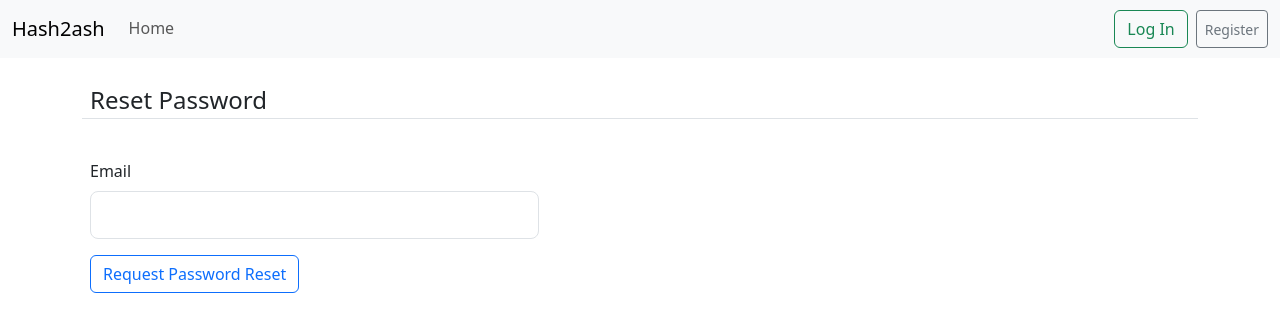
After one commit to Caaams95/Hash2Ash, a Flask app: page /reset_password in a window 1280 px wide. The commit adds this page. Shown: the top 332 px of the page. Run offline with Flask 3, Linux system fonts and the light colour scheme.

Commit message:
:triangular_flag_on_post: Add reset password feature and send mail

```diff
--- a/hash2ash/app/hash2ash/forms.py
+++ b/hash2ash/app/hash2ash/forms.py
@@ -90,3 +90,18 @@ class AdminUpdateAccountForm(FlaskForm):
             user_with_same_email = Users.query.filter_by(email=email.data).first()
             if user_with_same_email:
                 raise ValidationError('This email is already in use. Please choose another one.')
+
+
+class RequestResetForm(FlaskForm):
+    email = StringField('Email', validators=[DataRequired(), Email()])
+    submit = SubmitField('Request Password Reset')
+
+    def validate_email(self, email):
+        user = Users.query.filter_by(email=email.data).first()
+        if user is None:
+            raise ValidationError('There is no account with that email. You must register first.')
+
+class ResetPasswordForm(FlaskForm):
+    password = PasswordField('Password', validators=[DataRequired()])
+    confirm_password = PasswordField('Confirm Password', validators=[DataRequired(), EqualTo('password')])
+    submit = SubmitField('Reset Password')
--- a/hash2ash/app/hash2ash/routes.py
+++ b/hash2ash/app/hash2ash/routes.py
@@ -1,9 +1,12 @@
 from flask import render_template, url_for, flash, redirect, request, abort
-from hash2ash import app, db, bcrypt
+from hash2ash import app, db, bcrypt, mail
 from hash2ash.models import Users, Instances, Hashes
-from hash2ash.forms import RegistrationForm, LoginForm, CrackStationForm, UpdateAccountForm, AdminUpdateAccountForm   # Importation des classes RegistrationForm et LoginForm depuis forms.py
+from hash2ash.forms import RegistrationForm, LoginForm, CrackStationForm, UpdateAccountForm, AdminUpdateAccountForm, RequestResetForm, ResetPasswordForm   # Importation des classes RegistrationForm et LoginForm depuis forms.py
 from flask_login import login_user, current_user, logout_user, login_required
-
+from flask_mail import Message
+import smtplib
+from email.mime.text import MIMEText
+from email.mime.multipart import MIMEMultipart
 
 
 ### Routes
@@ -12,6 +15,7 @@ from flask_login import login_user, current_user, logout_user, login_required
 def home():
     return render_template('home.html', title='Home')
 
+# Route pour l'inscription de l'utilisateur
 @app.route('/register', methods=['GET', 'POST'])
 def register():
     if current_user.is_authenticated:
@@ -27,6 +31,7 @@ def register():
         return redirect(url_for('login'))
     return render_template('register.html', title='Register', form=form)
 
+# Route pour la connexion de l'utilisateur
 @app.route('/login', methods=['GET', 'POST'])
 def login():
     if current_user.is_authenticated:
@@ -43,12 +48,13 @@ def login():
             flash('Login Unsuccessful. Please check email and password', 'danger')
     return render_template('login.html', title='Login', form=form)
 
+# Route pour la déconnexion de l'utilisateur
 @app.route('/logout', methods=['GET', 'POST'])
 def logout():
     logout_user()
     return redirect(url_for('home'))
 
-
+# Route pour le formulaire de enregistrement d'un hash
 @app.route('/crackstation', methods=['GET', 'POST'])            # Route pour la page de test de hash
 @login_required
 def crackstation():
@@ -65,15 +71,10 @@ def crackstation():
         else:
             flash(f'You must be logged in to use Crack Station', 'danger')
             return redirect(url_for('login'))
-####Pour debbuger le formulaire
-    # flash(f'Form not validated', 'danger')
-    # for field, errors in form.errors.items():
-    #     for error in errors:
-    #         flash(f"Error in the {getattr(form, field).label.text} field - {error}")
-####Fin pour debbuger le formulaire
 
     return render_template('crackstation.html', title='Crack Station', form=form)
 
+# Route pour la page profil avec les hashes de l'utilisateur
 @app.route('/account', methods=['GET', 'POST'])
 @app.route('/account/myhashes', methods=['GET', 'POST'])
 @login_required
@@ -81,6 +82,7 @@ def account():
     hashes = Hashes.query.filter_by(fk_id_user=current_user.id_user).all()
     return render_template('accountMyhashes.html', title='My Hashes', hashes=hashes)
 
+# Route pour la mise à jour des infos du compte utilisateur
 @app.route('/account/info', methods=['GET', 'POST'])
 def accountInfo():
     form = UpdateAccountForm()
@@ -95,6 +97,7 @@ def accountInfo():
         form.email.data = current_user.email
     return render_template('accountInfo.html', title='My Info', form=form)
 
+# Route pour la mise à jour du mot de passe en etant admin
 @app.route('/adminpanel', methods=['GET', 'POST'])
 @login_required
 def adminpanel():
@@ -120,6 +123,7 @@ def adminpanel():
     users = Users.query.order_by(Users.id_user.desc()).paginate(page=page, per_page=10)
     return render_template('adminpanel.html', title='Admin Panel', form=form, users=users, user_count=user_count)
 
+# Route pour afficher les hashes d'un utilisateur en etant admin
 @app.route('/adminpanel/user_<int:id_user>/hashes')
 @login_required
 def adminpanelUserHashes(id_user):
@@ -131,6 +135,7 @@ def adminpanelUserHashes(id_user):
     hashes = Hashes.query.filter_by(fk_id_user=user.id_user).all()
     return render_template('adminpanelUserHashes.html', title='User Hashes', hashes=hashes, username=username)
 
+# Route pour la suppression d'un hash
 @app.route('/adminpanel/hash_<int:id_hash>/delete', methods=['POST'])
 @login_required
 def delete_hash(id_hash):
@@ -145,6 +150,7 @@ def delete_hash(id_hash):
     else:
         return redirect(url_for('adminpanelUserHashes', id_user=hash.fk_id_user))
 
+# Route pour la suppression d'un utilisateur
 @app.route('/adminpanel/user_<int:id_user>/delete', methods=['POST'])
 @login_required
 def delete_user(id_user):
@@ -158,3 +164,53 @@ def delete_user(id_user):
     db.session.commit()
     flash(f'The user '+ user.username + ' has been deleted!', 'success')
     return redirect(url_for('adminpanel'))
+
+def send_reset_email(user):
+    token = user.get_reset_token()
+    msg = MIMEMultipart()
+    msg['From'] = app.config['MAIL_USERNAME']
+    msg['To'] = user.email
+    msg['Subject'] = 'Password Reset Request'
+    body = f'''To reset your password, visit the following link:
+{url_for('reset_token', token=token, _external=True)}
+
+If you did not make this request then simply ignore this email and no changes will be made.
+'''
+    msg.attach(MIMEText(body, 'plain'))
+    # Connexion au serveur SMTP
+    server = smtplib.SMTP(app.config['MAIL_SERVER'], app.config['MAIL_PORT'])
+    server.starttls()  # Sécuriser la connexion
+    server.login(app.config['MAIL_USERNAME'], app.config['MAIL_PASSWORD'])
+    server.sendmail(app.config['MAIL_USERNAME'], user.email, msg.as_string())
+    server.quit()
+
+# Route pour la réinitialisation du mot de passe
+@app.route('/reset_password', methods=['GET', 'POST'])
+def reset_password():
+    if current_user.is_authenticated:
+        return redirect(url_for('home'))
+    form = RequestResetForm()
+    if form.validate_on_submit():
+        user = Users.query.filter_by(email=form.email.data).first()
+        if user:
+            send_reset_email(user)
+        flash('An email has been sent with instructions to reset your password', 'info')
+        return redirect(url_for('login'))
+    return render_template('resetPassword.html', title='Reset Password', form=form)
+
+@app.route('/reset_password/<token>', methods=['GET', 'POST'])
+def reset_token(token):
+    if current_user.is_authenticated:
+        return redirect(url_for('home'))
+    user = Users.verify_reset_token(token)
+    if user is None:
+        flash('That is an invalid or expired token', 'warning')
+        return redirect(url_for('reset_password'))
+    form = ResetPasswordForm()
+    if form.validate_on_submit():
+        hashed_password = bcrypt.generate_password_hash(form.password.data).decode('utf-8')
+        user.password = hashed_password
+        db.session.commit()
+        flash(f'Your password has been updated !', 'success') ## Si c'est vrai on redirige vers la fonction home
+        return redirect(url_for('login'))
+    return render_template('resetToken.html', title='Reset Password', form=form)
--- a/hash2ash/app/hash2ash/templates/login.html
+++ b/hash2ash/app/hash2ash/templates/login.html
@@ -39,7 +39,7 @@
             {{ form.submit(class="btn btn-outline-primary") }}
         </div>
         <small class="text-muted">
-            <a class="ml-2" href="{{ url_for('login') }}"> Forgot Password ? </a>
+            <a class="ml-2" href="{{ url_for('reset_password') }}"> Forgot Password ? </a>
         </small>
     </form>
     <div class="pt-3 border-top" >
--- /dev/null
+++ b/hash2ash/app/hash2ash/templates/resetPassword.html
@@ -0,0 +1,23 @@
+{% extends "layout.html" %}
+{% block content %}
+    <form class="row g-3 mx-auto" action="" method="post">
+        <legend class="border-bottom mb-4">Reset Password</legend>
+        {{form.hidden_tag()}}
+        <div class="col-md-5">
+            {{ form.email.label(class="form-label") }}
+            {% if form.email.errors %}
+                {{ form.email(class="form-control form-control-lg is-invalid") }}
+                <div class="invalid-feedback">
+                    {% for error in form.email.errors %}
+                        <span>{{error}}</span>
+                    {% endfor %}
+                </div>
+            {% else %}
+                {{ form.email(class="form-control form-control-lg") }}
+            {% endif %}
+        </div>
+        <div class="col-12 pb-3">
+            {{ form.submit(class="btn btn-outline-primary") }}
+        </div>
+    </form>
+{% endblock %}
```
Also changed, not shown: hash2ash/app/hash2ash/__init__.py (+11 -0 lines), hash2ash/app/hash2ash/models.py (+16 -2 lines), hash2ash/app/hash2ash/templates/resetToken.html (added, +36 -0 lines), hash2ash/app/instance/appdb.db.
